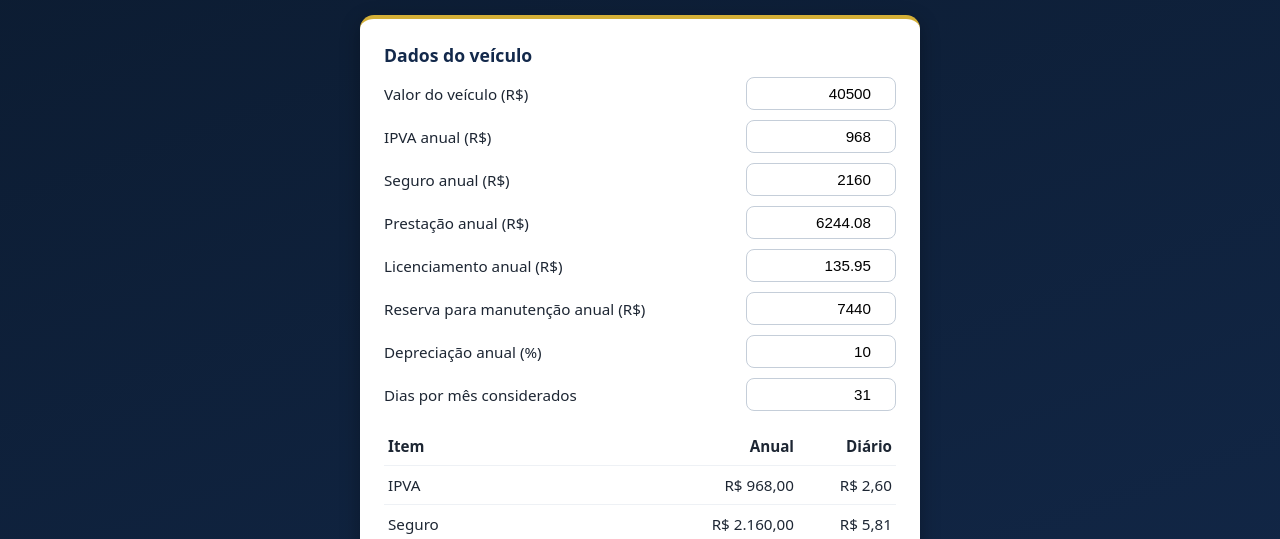
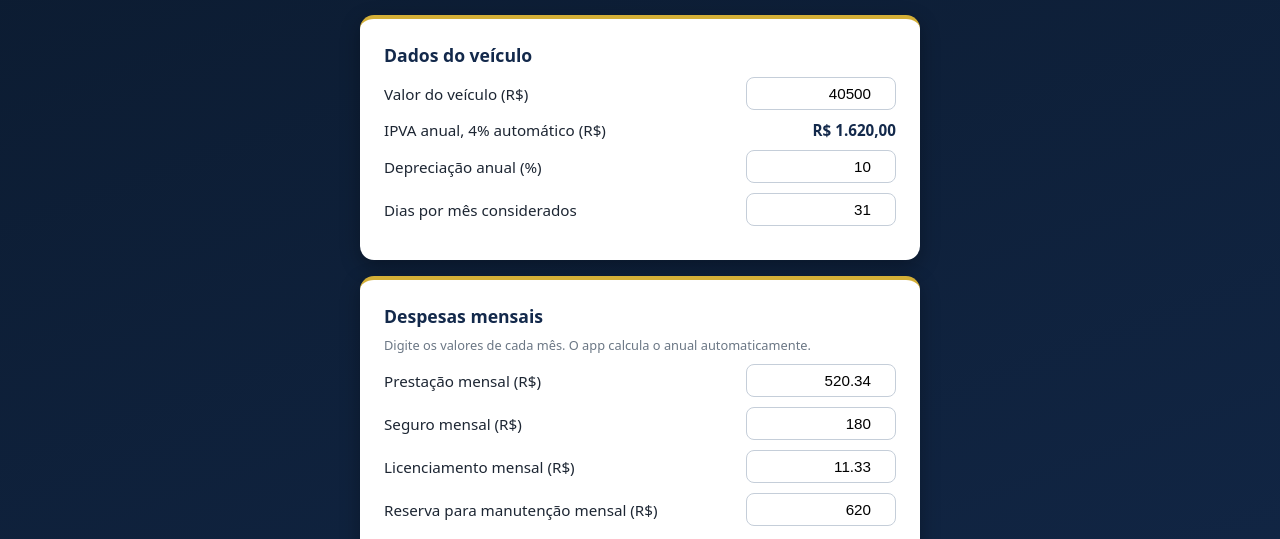
Before and after one commit to DavidCruzRamos/Custo-do-veiculo, a plain HTML site: page index.html in a window 1280 px wide. Shown: the part 256-795 px from the top of the page. Drawn offline with Linux system fonts and the light colour scheme.

Commit message:
Update index.html

```diff
--- a/index.html
+++ b/index.html
@@ -13,15 +13,18 @@
                border:3px solid #d4af37; box-shadow:0 4px 16px rgba(0,0,0,.4); }
   header h1 { font-size:1.5rem; margin:12px 0 4px; color:#f5d77a; letter-spacing:1px; }
   header p { margin:0; font-size:.9rem; color:#9fb8d9; }
-  .card { background:#fff; max-width:560px; margin:0 auto; padding:24px; border-radius:14px;
+  .card { background:#fff; max-width:560px; margin:0 auto 16px; padding:24px; border-radius:14px;
           box-shadow:0 6px 20px rgba(0,0,0,.3); border-top:4px solid #d4af37; }
   h2 { font-size:1.1rem; margin:0 0 8px; color:#13294b; }
+  .aviso { font-size:.8rem; color:#6b7785; margin:0 0 6px; }
   label { display:flex; justify-content:space-between; align-items:center; margin:10px 0; gap:12px; font-size:.95rem; }
   input { width:150px; padding:7px 9px; border:1px solid #c5ced9; border-radius:8px; text-align:right; font-size:.95rem; }
   input:focus { outline:2px solid #d4af37; border-color:#d4af37; }
-  table { width:100%; border-collapse:collapse; margin-top:16px; font-size:.95rem; }
-  td { padding:9px 4px; border-bottom:1px solid #eef1f5; }
-  td.v { text-align:right; }
+  .auto { width:150px; text-align:right; font-weight:bold; color:#13294b; }
+  table { width:100%; border-collapse:collapse; margin-top:16px; font-size:.92rem; }
+  th, td { padding:8px 4px; border-bottom:1px solid #eef1f5; }
+  th { text-align:left; color:#6b7785; font-size:.82rem; }
+  td.v, th.v { text-align:right; }
   tr.total td { font-weight:bold; border-top:2px solid #13294b; color:#13294b; }
   .destaque { margin-top:20px; background:#13294b; color:#f5d77a; padding:16px; border-radius:10px;
               font-size:1.1rem; text-align:center; font-weight:bold; }
@@ -34,20 +37,28 @@
   <h1>OS VISIONÁRIOS</h1>
   <p>Controle de custo do veículo</p>
 </header>
+
 <div class="card">
   <h2>Dados do veículo</h2>
   <label>Valor do veículo (R$) <input type="number" id="valor" value="40500"></label>
-  <label>IPVA anual (R$) <input type="number" id="ipva" value="968"></label>
-  <label>Seguro anual (R$) <input type="number" id="seguro" value="2160"></label>
-  <label>Prestação anual (R$) <input type="number" id="prestacao" value="6244.08"></label>
-  <label>Licenciamento anual (R$) <input type="number" id="licenciamento" value="135.95"></label>
-  <label>Reserva para manutenção anual (R$) <input type="number" id="manutencao" value="7440"></label>
+  <label>IPVA anual, 4% automático (R$) <span class="auto" id="ipvaAuto"></span></label>
   <label>Depreciação anual (%) <input type="number" id="depTaxa" value="10"></label>
   <label>Dias por mês considerados <input type="number" id="dias" value="31"></label>
+</div>
+
+<div class="card">
+  <h2>Despesas mensais</h2>
+  <p class="aviso">Digite os valores de cada mês. O app calcula o anual automaticamente.</p>
+  <label>Prestação mensal (R$) <input type="number" id="prestacao" value="520.34"></label>
+  <label>Seguro mensal (R$) <input type="number" id="seguro" value="180"></label>
+  <label>Licenciamento mensal (R$) <input type="number" id="licenciamento" value="11.33"></label>
+  <label>Reserva para manutenção mensal (R$) <input type="number" id="manutencao" value="620"></label>
   <table id="tabela"></table>
   <div class="destaque" id="resumo"></div>
 </div>
+
 <footer>Os Visionários · Foco, força e fé</footer>
+
 <script>
   const fmt = v => v.toLocaleString('pt-BR', { style: 'currency', currency: 'BRL' });
   const get = id => parseFloat(document.getElementById(id).value) || 0;
@@ -57,22 +68,25 @@
     const dias = get('dias') || 31;
     const divisor = dias * 12;
 
+    const ipvaAnual = valor * 0.04;
+    document.getElementById('ipvaAuto').textContent = fmt(ipvaAnual);
+
     const itens = [
-      ['IPVA', get('ipva')],
-      ['Seguro', get('seguro')],
-      ['Prestação', get('prestacao')],
-      ['Licenciamento', get('licenciamento')],
-      ['Reserva para manutenção', get('manutencao')],
+      ['IPVA (4%)', ipvaAnual],
+      ['Seguro', get('seguro') * 12],
+      ['Prestação', get('prestacao') * 12],
+      ['Licenciamento', get('licenciamento') * 12],
+      ['Reserva para manutenção', get('manutencao') * 12],
       ['Depreciação', valor * get('depTaxa') / 100]
     ];
 
     const total = itens.reduce((soma, item) => soma + item[1], 0);
 
-    let html = '<tr><td><b>Item</b></td><td class="v"><b>Anual</b></td><td class="v"><b>Diário</b></td></tr>';
+    let html = '<tr><th>Item</th><th class="v">Mensal</th><th class="v">Anual</th><th class="v">Diário</th></tr>';
     itens.forEach(([nome, anual]) => {
-      html += `<tr><td>${nome}</td><td class="v">${fmt(anual)}</td><td class="v">${fmt(anual / divisor)}</td></tr>`;
+      html += `<tr><td>${nome}</td><td class="v">${fmt(anual / 12)}</td><td class="v">${fmt(anual)}</td><td class="v">${fmt(anual / divisor)}</td></tr>`;
     });
-    html += `<tr class="total"><td>Total</td><td class="v">${fmt(total)}</td><td class="v">${fmt(total / divisor)}</td></tr>`;
+    html += `<tr class="total"><td>Total</td><td class="v">${fmt(total / 12)}</td><td class="v">${fmt(total)}</td><td class="v">${fmt(total / divisor)}</td></tr>`;
 
     document.getElementById('tabela').innerHTML = html;
     document.getElementById('resumo').textContent = `Custo fixo diário: ${fmt(total / divisor)}`;
```
